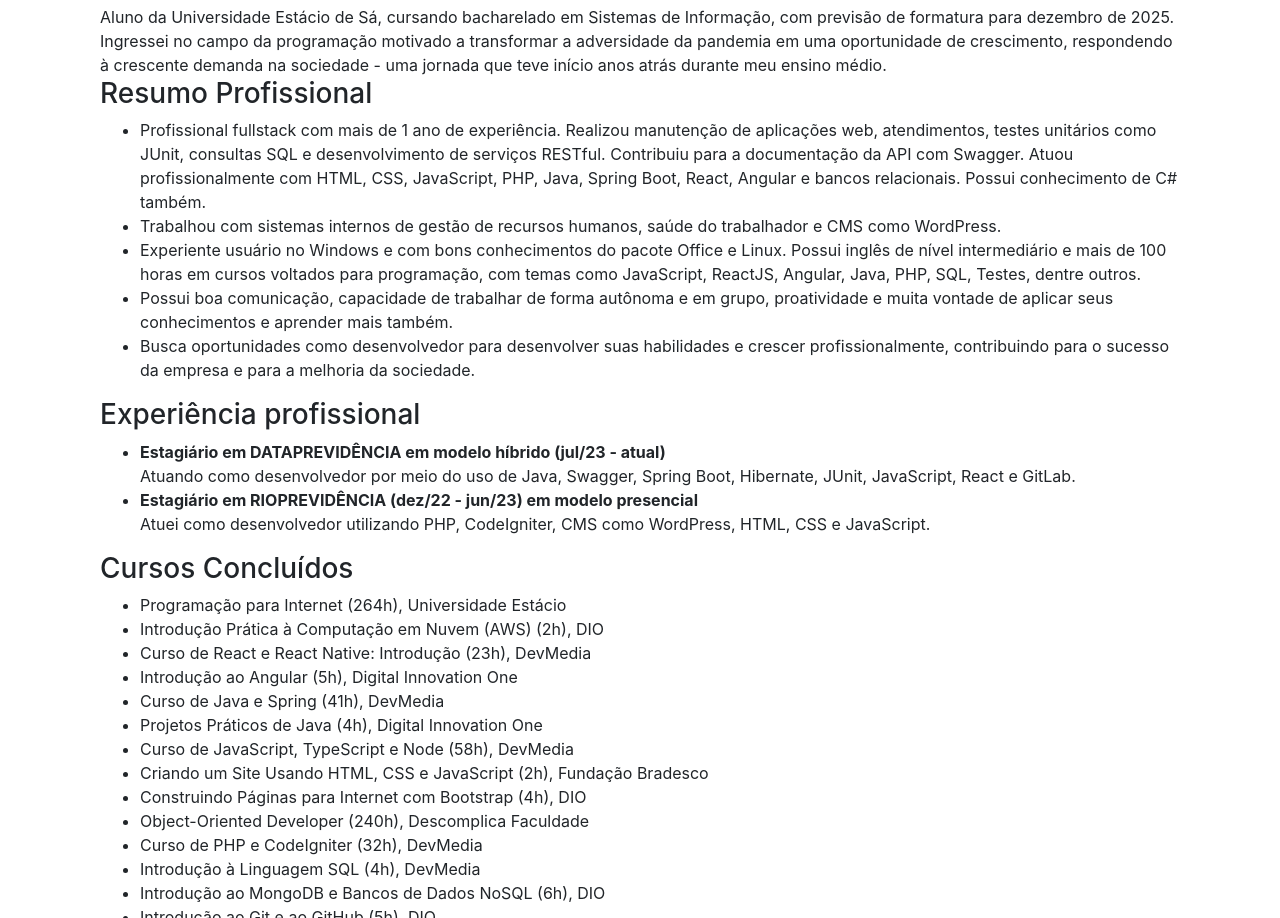
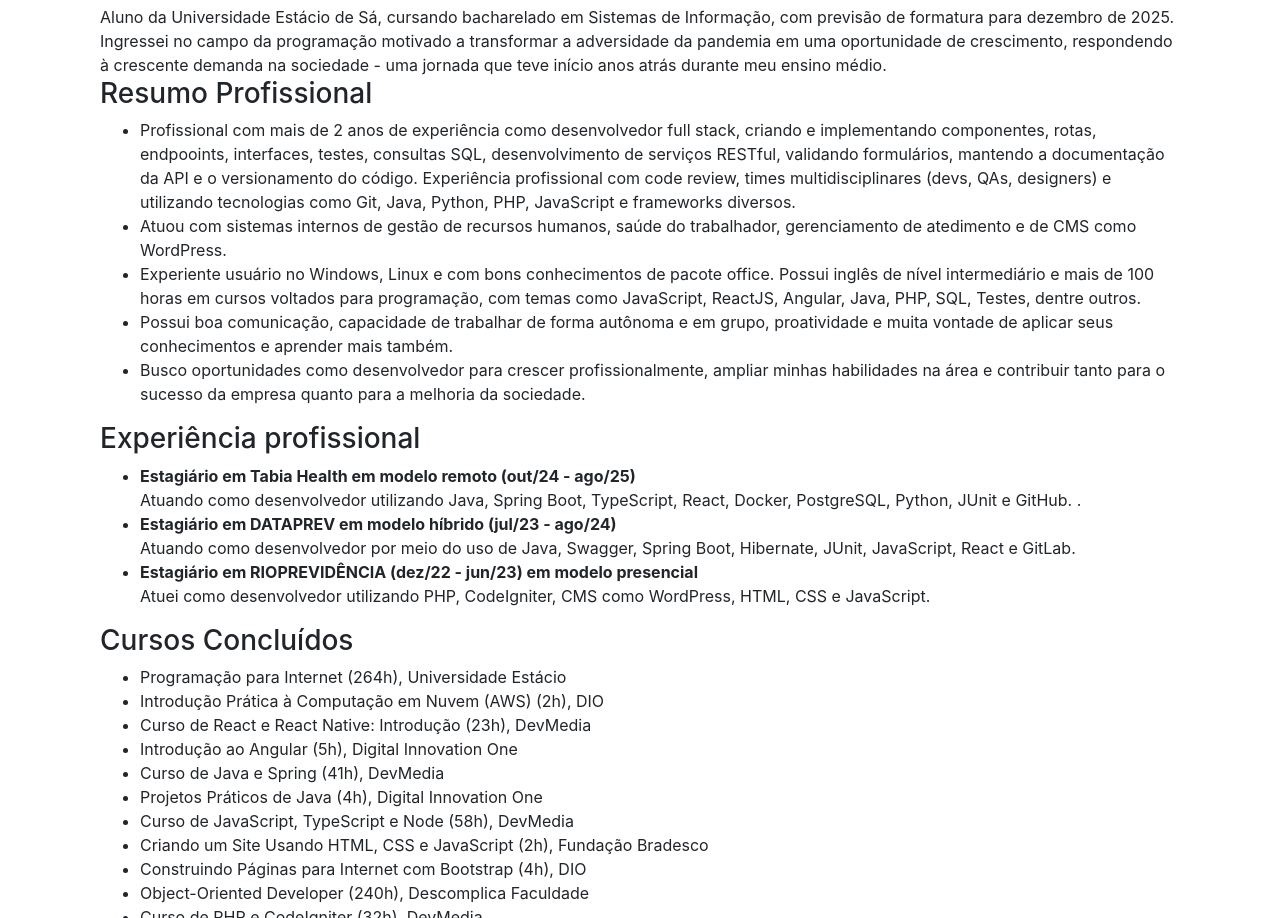
Before and after one commit to eduardosaatkamp/portfolioEduardoSaat, a website: page index.html in a window 1280 px wide. Shown: the part 1256-2174 px from the top of the page. Drawn offline with Linux system fonts and the light colour scheme.

Commit message:
atualizado resumo profissional e experiência em estágio no portfolio

```diff
--- a/index.html
+++ b/index.html
@@ -119,11 +119,11 @@
             <h3>Resumo Profissional</h3>
             <ul>
 
-  <li>Profissional fullstack com mais de 1 ano de experiência. Realizou manutenção de aplicações web, atendimentos, testes unitários como JUnit, consultas SQL e desenvolvimento de serviços RESTful. Contribuiu para a documentação da API com Swagger. Atuou profissionalmente com HTML, CSS, JavaScript, PHP, Java, Spring Boot, React, Angular e bancos relacionais. Possui conhecimento de C# também.</li>
-  <li>Trabalhou com sistemas internos de gestão de recursos humanos, saúde do trabalhador e CMS como WordPress.</li>
-  <li>Experiente usuário no Windows e com bons conhecimentos do pacote Office e Linux. Possui inglês de nível intermediário e mais de 100 horas em cursos voltados para programação, com temas como JavaScript, ReactJS, Angular, Java, PHP, SQL, Testes, dentre outros.</li>
+  <li>Profissional com mais de 2 anos de experiência como desenvolvedor full stack, criando e implementando componentes, rotas, endpooints, interfaces, testes, consultas SQL, desenvolvimento de serviços RESTful,  validando formulários, mantendo a documentação da API e o versionamento do código. Experiência profissional com code review, times multidisciplinares (devs, QAs, designers) e utilizando tecnologias como Git, Java, Python, PHP, JavaScript e frameworks diversos.</li>
+  <li>Atuou com sistemas internos de gestão de recursos humanos, saúde do trabalhador, gerenciamento de atedimento e de CMS como WordPress.</li>
+  <li>Experiente usuário no Windows, Linux e com bons conhecimentos de pacote office. Possui inglês de nível intermediário e mais de 100 horas em cursos voltados para programação, com temas como JavaScript, ReactJS, Angular, Java, PHP, SQL, Testes, dentre outros.</li>
   <li>Possui boa comunicação, capacidade de trabalhar de forma autônoma e em grupo, proatividade e muita vontade de aplicar seus conhecimentos e aprender mais também.</li>
-  <li>Busca oportunidades como desenvolvedor para desenvolver suas habilidades e crescer profissionalmente, contribuindo para o sucesso da empresa e para a melhoria da sociedade.</li>
+  <li>Busco oportunidades como desenvolvedor para crescer profissionalmente, ampliar minhas habilidades na área e contribuir tanto para o sucesso da empresa quanto para a melhoria da sociedade.</li>
 
 </ul>
             </ul>
@@ -131,7 +131,10 @@
 <h3>Experiência profissional</h3>
 
 <ul>
-  <li> <b>Estagiário em DATAPREVIDÊNCIA em modelo híbrido (jul/23 - atual)</b> <br>
+    <li> <b>Estagiário em Tabia Health em modelo remoto (out/24 - ago/25)</b> <br>
+    Atuando como desenvolvedor utilizando Java, Spring Boot, TypeScript, React, Docker, PostgreSQL, Python, JUnit e GitHub.
+.</li>
+  <li> <b>Estagiário em DATAPREV em modelo híbrido (jul/23 - ago/24)</b> <br>
     Atuando como desenvolvedor por meio do uso de Java, Swagger, Spring Boot, Hibernate, JUnit, JavaScript, React e GitLab.</li>
   <li><b>Estagiário em RIOPREVIDÊNCIA (dez/22 - jun/23) em modelo presencial</b> <br>
     Atuei como desenvolvedor utilizando PHP, CodeIgniter, CMS como WordPress, HTML, CSS e JavaScript.</li>
```
